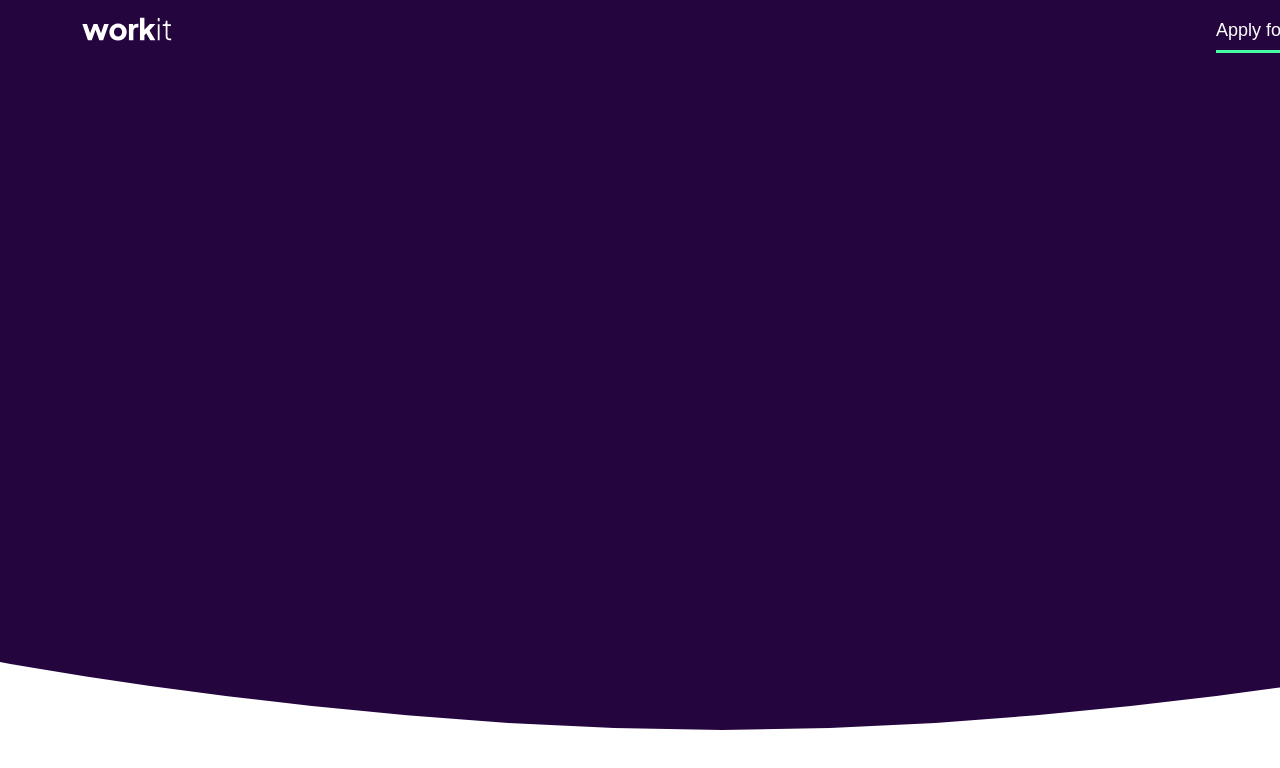
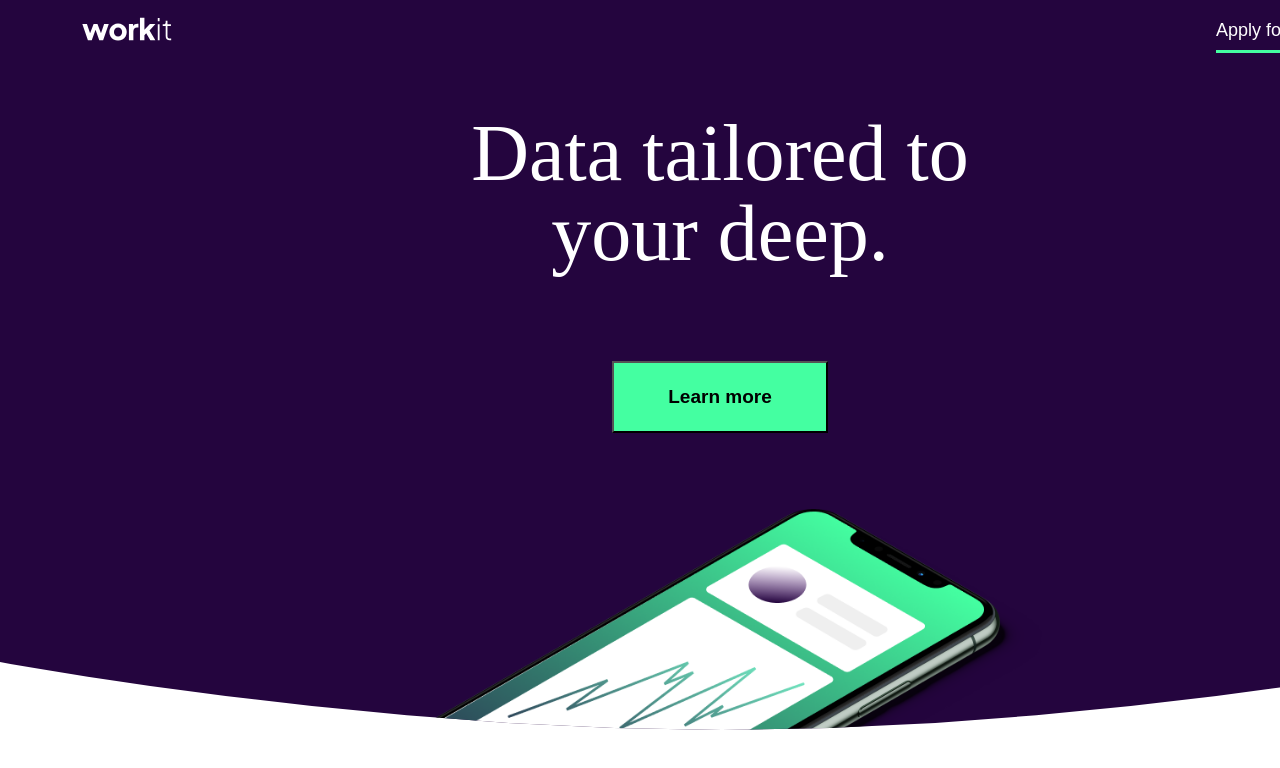
Before and after one commit to PiriyaLapa/workit-landing-page, a React (Create React App) app: page / in a window 1280 px wide. Shown: the top 768 px of the page. Built offline with nearby package versions, Linux system fonts and the light colour scheme.

Commit message:
update and try to deploy

```diff
--- a/src/Components/Header.tsx
+++ b/src/Components/Header.tsx
@@ -2,10 +2,10 @@ import { Component, ReactNode } from "react";
 import styled from "styled-components";
 import { theme } from "../utility";
 import Navbar from "./Navbar";
-// import ImgContainer from "../assets/Rectangle.png";
-// import HeroImgSource from "../assets/moblie.png";
-// import { HeroImg } from "./ImgHero";
-// import { PrimaryBtn } from "./ButtonComponents";
+import ImgContainer from "../assets/Rectangle.png";
+import HeroImgSource from "../assets/moblie.png";
+import { HeroImg } from "./ImgHero";
+import { PrimaryBtn } from "./ButtonComponents";
 
 const HeaderContainer = styled.div<{
   theme: typeof theme;
@@ -17,38 +17,38 @@ const HeaderContainer = styled.div<{
   background-color: ${(props) => props.theme.darkPurpleColor};
 `;
 
-// const InnerBox = styled.div`
-//   display: block;
-//   align-items: center;
-//   * {
-//     margin: 38px auto;
-//   }
-// `;
+const InnerBox = styled.div`
+  display: block;
+  align-items: center;
+  * {
+    margin: 38px auto;
+  }
+`;
 
-// const TitleHeader = styled.span`
-//   width: 40%;
-//   height: auto;
-//   font-family: "Fraunces 144pt";
-//   font-size: 80px;
-//   font-weight: 100;
-//   line-height: 80px;
-//   text-align: center;
-//   display: block;
-//   margin-top: 50px;
-//   color: white;
-//   margin: 50px auto;
-// `;
+const TitleHeader = styled.span`
+  width: 40%;
+  height: auto;
+  font-family: "Fraunces 144pt";
+  font-size: 80px;
+  font-weight: 100;
+  line-height: 80px;
+  text-align: center;
+  display: block;
+  margin-top: 50px;
+  color: white;
+  margin: 50px auto;
+`;
 
 export default class Header extends Component {
   render(): ReactNode {
     return (
         <HeaderContainer theme={theme}>
           <Navbar />
-          {/* <InnerBox>
+          <InnerBox>
             <TitleHeader>Data tailored to your deep.</TitleHeader>
             <PrimaryBtn />
           <HeroImg urlImg={HeroImgSource} />
-          </InnerBox> */}
+          </InnerBox>
         </HeaderContainer>
     );
   }
```
